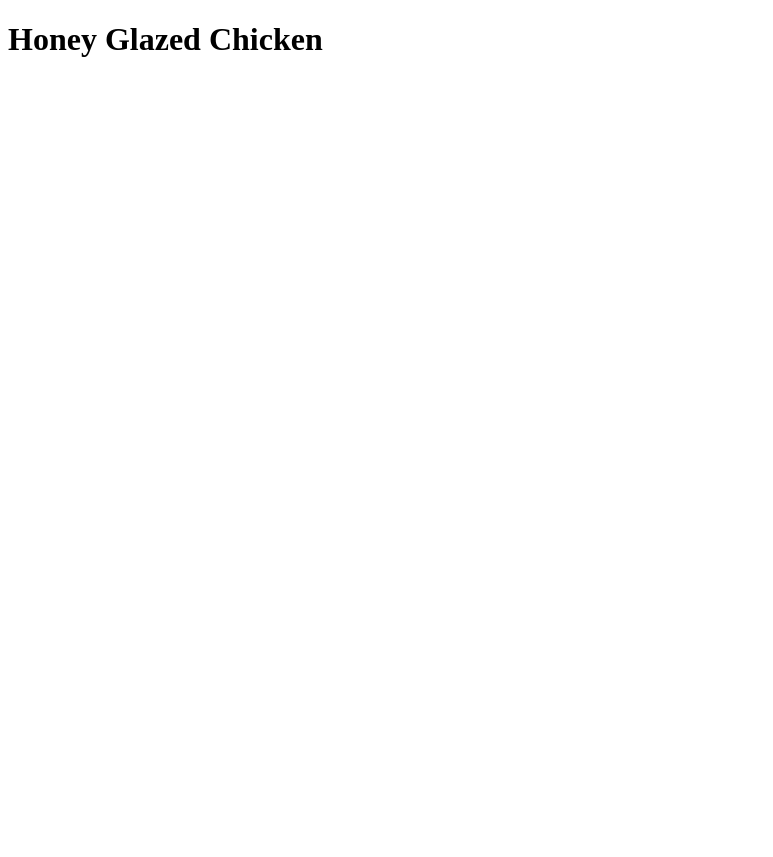
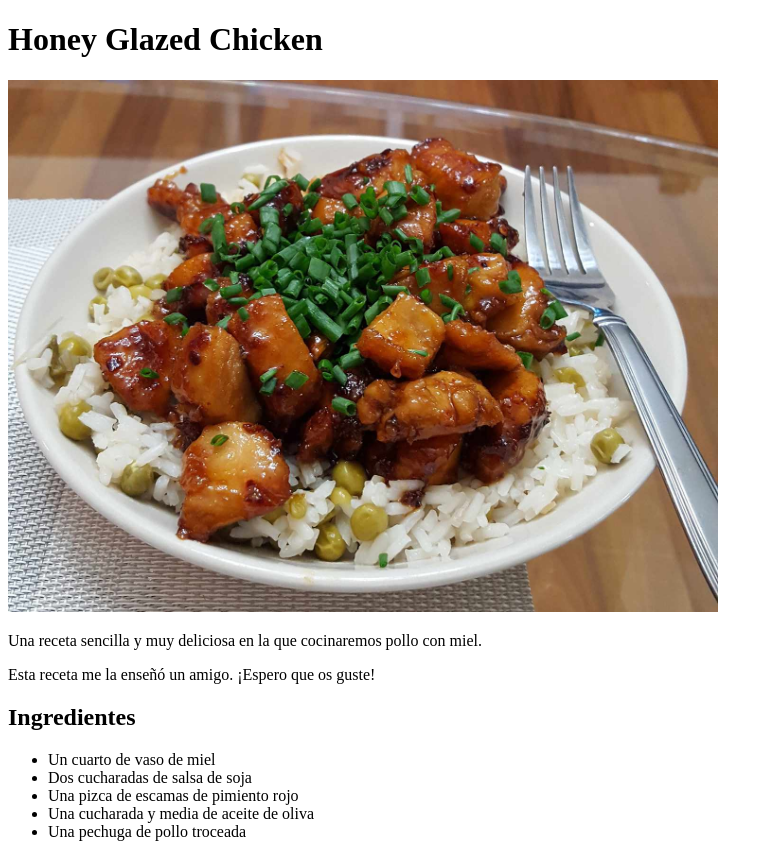
Before and after one commit to jesusfonser/odin-recipes, a plain HTML site: page recipes/honeychicken.html in a window 1280 px wide. Shown: the whole page, without its empty margins (0-773 px from the left). Before the commit the page ends 800 px from the top, so only its background shows below. Drawn offline with Linux system fonts and the light colour scheme.

Commit message:
Añade imagen, descripción e ingredientes a honeychicken.html
Fija la anchura de la imagen a 710 para reducir su tamaño.

```diff
--- a/recipes/honeychicken.html
+++ b/recipes/honeychicken.html
@@ -8,6 +8,17 @@
 
     <body>
         <h1>Honey Glazed Chicken</h1>
+        <img src="../img/honeychicken.jpg" rel="Pollo con miel." width="710">
+        <p>Una receta sencilla y muy deliciosa en la que cocinaremos pollo con miel.</p>
+        <p>Esta receta me la enseñó un amigo. ¡Espero que os guste!</p>
+        <h2>Ingredientes</h2>
+        <ul>
+            <li>Un cuarto de vaso de miel</li>
+            <li>Dos cucharadas de salsa de soja</li>
+            <li>Una pizca de escamas de pimiento rojo</li>
+            <li>Una cucharada y media de aceite de oliva</li>
+            <li>Una pechuga de pollo troceada</li>
+        </ul>
     </body>
 
 </html>
```
Also changed, not shown: img/honeychicken.jpg (added).
